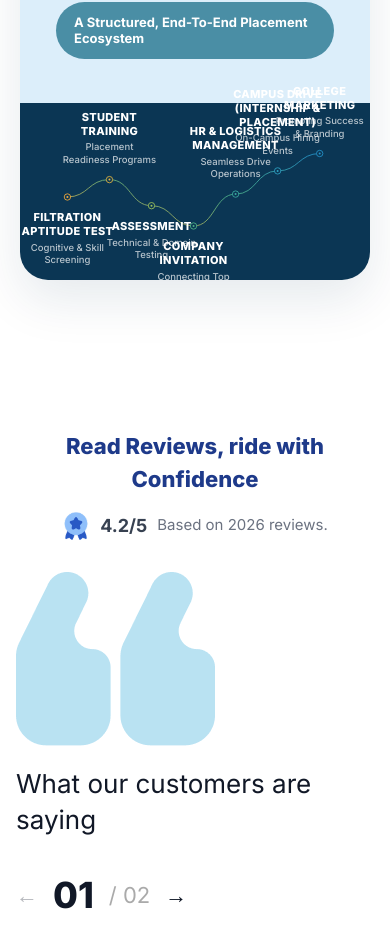
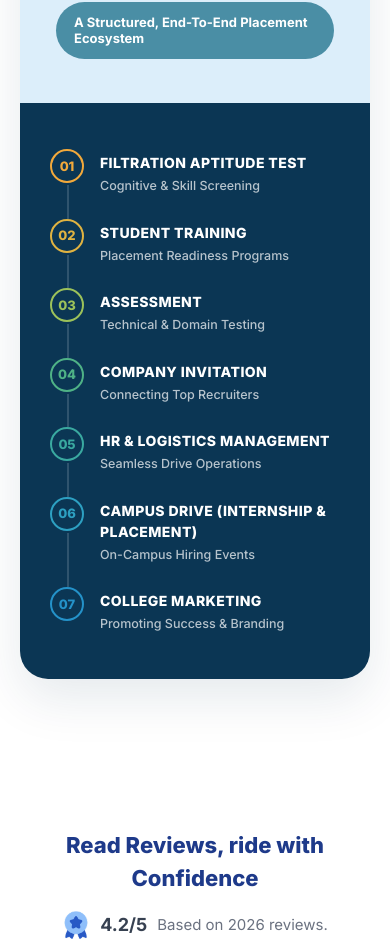
Before and after one commit to bharat-vicky/talent-yug, a Next.js app: page / in a window 390 px wide. Shown: the part 4156-5095 px from the top of the page. Built offline with nearby package versions, Linux system fonts and the light colour scheme.

Commit message:
style: fix overlapping text on Missing Infrastructure card on mobile by adding a vertical timeline

```diff
--- a/src/components/marketing/home/HomeInfrastructure.tsx
+++ b/src/components/marketing/home/HomeInfrastructure.tsx
@@ -153,6 +153,17 @@
           .hi-step-label { width: 95px; }
           .hi-quote-mark { width: 32px; height: 32px; }
         }
+        .hi-steps-mobile {
+          display: none;
+          flex-direction: column;
+          gap: 24px;
+          width: 100%;
+          padding: 10px 0;
+        }
+        @media (max-width: 768px) {
+          .hi-steps-graphic { display: none !important; }
+          .hi-steps-mobile { display: flex !important; }
+        }
       `}</style>
 
       <div className="hi-wrap">
@@ -206,6 +217,55 @@
                 </div>
               ))}
             </div>
+
+            {/* Mobile Vertical Timeline */}
+            <div className="hi-steps-mobile">
+              {STEPS.map((s, index) => (
+                <div key={s.n} style={{ display: "flex", gap: 16, alignItems: "flex-start", position: "relative" }}>
+                  {index < STEPS.length - 1 && (
+                    <div
+                      style={{
+                        position: "absolute",
+                        left: 17,
+                        top: 36,
+                        bottom: -24,
+                        width: 2,
+                        background: "rgba(255, 255, 255, 0.15)",
+                      }}
+                    />
+                  )}
+
+                  <div
+                    style={{
+                      width: 34,
+                      height: 34,
+                      borderRadius: "50%",
+                      border: `2px solid ${s.color}`,
+                      background: "#0B3654",
+                      color: s.color,
+                      display: "flex",
+                      alignItems: "center",
+                      justifyContent: "center",
+                      fontSize: 13,
+                      fontWeight: 800,
+                      flexShrink: 0,
+                      zIndex: 1,
+                    }}
+                  >
+                    {s.n}
+                  </div>
+
+                  <div style={{ paddingTop: 3 }}>
+                    <h4 style={{ fontSize: "14px", fontWeight: 800, color: "#fff", margin: "0 0 4px", textTransform: "uppercase", letterSpacing: "0.03em" }}>
+                      {s.title}
+                    </h4>
+                    <p style={{ fontSize: "12.5px", fontWeight: 500, color: "rgba(255,255,255,0.7)", margin: 0, lineHeight: 1.4 }}>
+                      {s.sub}
+                    </p>
+                  </div>
+                </div>
+              ))}
+            </div>
           </div>
         </div>
       </div>
```
Also changed, not shown: 1 other file (tests, documents, lock files or other folders).
